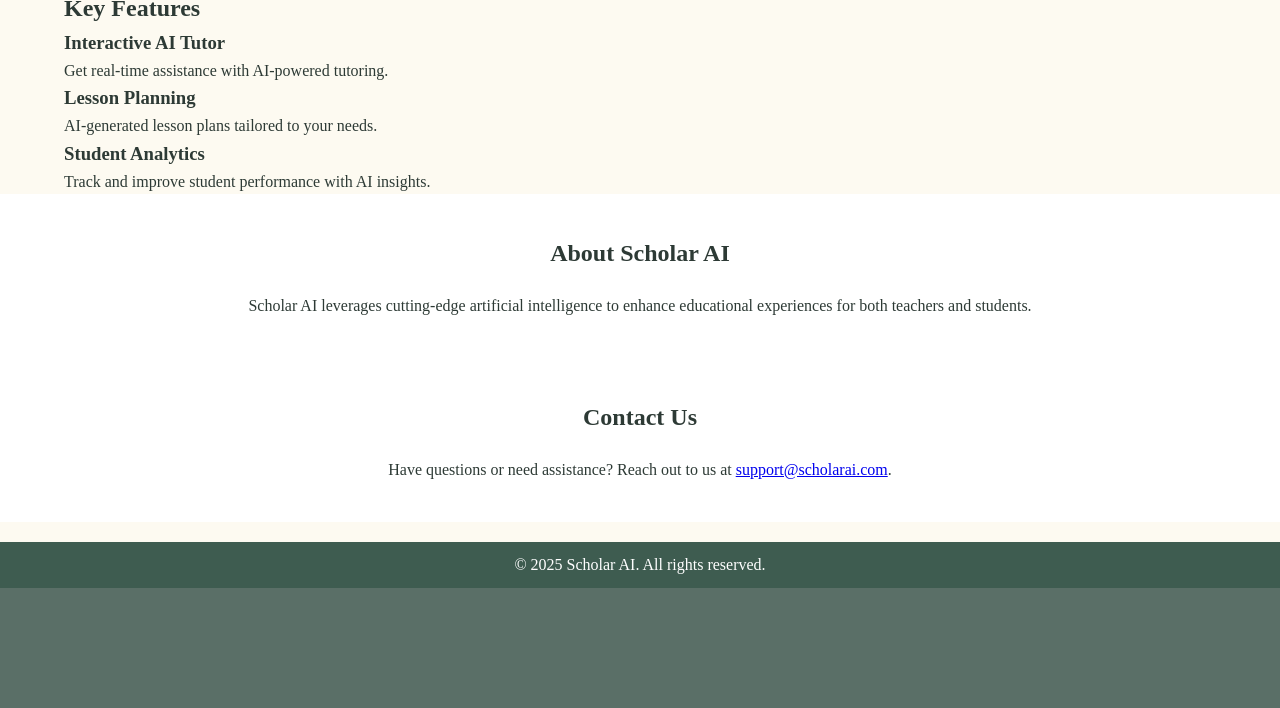
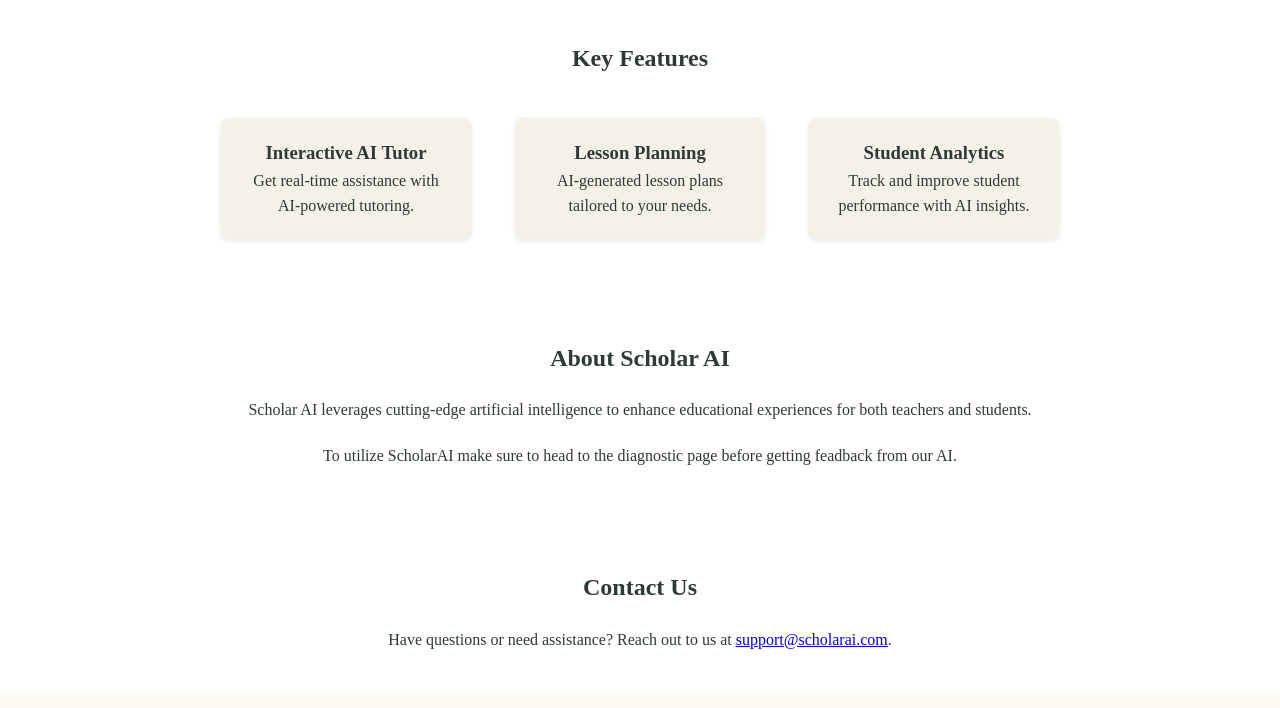
Before and after one commit to veda-rabishanker/ScholarAI, a Flask app: page / in a window 1280 px wide. Shown: the part 502-1210 px from the top of the page. Before the commit the page ends 1090 px from the top, so only its background shows below. Run offline with Flask 3, Linux system fonts and the light colour scheme.

Commit message:
update HTML and create diagnostic test page

```diff
--- a/app.py
+++ b/app.py
@@ -2,27 +2,23 @@
 from flask_session import Session
 import openai
 import os
-
 app = Flask(__name__)
-
 # Session configuration
 app.config["SESSION_PERMANENT"] = False
 app.config["SESSION_TYPE"] = "filesystem"
 Session(app)
-
 openai.api_key = ''
 app.secret_key = 'supersecretkey'
-
-
 # Home route
 @app.route('/')
 def home():
     return render_template('index.html')
-
+@app.route('/diagnostic')
+def diagnostic():
+    return render_template('diagnostic.html')
 @app.route('/chatbot')
 def chatbot_page():
     return render_template('chatbot.html')
-
 @app.route('/chat', methods=['POST'])
 def chat():
     user_message = request.json.get('message', '')
@@ -33,25 +29,18 @@
 
     if user_message:
         session['conversation'].append({"role": "user", "content": user_message})
-
     text_file_path = 'topic_prompts/initial_prompt.txt'
-
     # Ensure the directory exists
     os.makedirs(os.path.dirname(text_file_path), exist_ok=True)
-
     # Ensure the file exists before appending
     if not os.path.exists(text_file_path):
         with open(text_file_path, 'w') as file:
             file.write("Initial prompt for chatbot interaction.\n")
-
     with open(text_file_path, 'a') as file:
         file.write(f"\n\nStudent has chosen the subject: {subject}\n")
-
     with open(text_file_path, 'r') as file:
         initial_prompt = file.read()
-
     messages = [{"role": "system", "content": initial_prompt}] + session['conversation']
-
     try:
         # Make API call to OpenAI using the messages
         response = openai.chat.completions.create(
@@ -60,90 +49,22 @@
         )
         # Extract the content from the response
         gpt_response = response.choices[0].message.content
-
         # Append the GPT response to the conversation history
         session['conversation'].append({
             "role": "assistant",
             "content": gpt_response
         })
-
         # Return a valid JSON response
         return jsonify({'response': gpt_response})
     except Exception as e:
         app.logger.error(f"An error occurred: {e}")
         return jsonify({'error': str(e)}), 500
 
-
-
-'''
-# Chat route - handles the conversation with the LLM
-@app.route('/chat', methods=['POST'])
-def chat():
-    user_message = request.json['message', '']
-    subject = requestion.json['subject', 'General Knowledge']
-    # animal_type = request.json['animalType']
-
-    if 'conversation' not in session:
-        session['conversation'] = []
-    if user_message:
-        # Append the user's message to the conversation
-        session['conversation'].append({"role": "user", "content": user_message})
-
-    # Read the initial prompt from the file
-    text_file_path = 'topic_prompts/initial_prompt.txt'
-    if os.path.exists(text_file_path):
-        with open(text_file_path, 'a') as file:
-            file.write(f"\n\nStudent has chosen the subject: {subject}\n")
-
-    with open(text_file_path, 'r') as file:
-        initial_prompt = file.read()
-
-    # Construct the system message
-    # system_message = f"The user is showing a picture of a {animal_type}. Respond accordingly"
-
-    # The messages structure for the API call
-
-    # messages = [{
-    #     "role": "system",
-    #     "content": initial_prompt
-    # }, {
-    #     "role": "system",
-    #     "content": system_message
-    # }] + session['conversation']
-
-    messages = [{
-        "role": "system",
-        "content": initial_prompt
-    }] + session['conversation']
-
-    try:
-        # Make API call to OpenAI using the messages
-        response = openai.chat.completions.create(model="gpt-3.5-turbo-1106",
-                                                  messages=messages)
-        # Extract the content from the response
-        gpt_response = response.choices[0].message.content
-
-        # Append the GPT response to the conversation history
-        session['conversation'].append({
-            "role": "assistant",
-            "content": gpt_response
-        })
-
-        # Return the GPT response
-        return jsonify({'response': gpt_response})
-    except Exception as e:
-        # Log the error and return a message
-        app.logger.error(f"An error occurred: {e}")
-        return jsonify({'error': str(e)}), 500
-
-'''
 # Clear session route
 @app.route('/clear_session', methods=['GET'])
 def clear_session():
     # Clear the session
     session.clear()
     return jsonify({'status': 'session cleared'})
-
-
 if __name__ == '__main__':
     app.run(host="0.0.0.0", port=8080)
--- a/static/styles.css
+++ b/static/styles.css
@@ -4,69 +4,60 @@
   margin: 0;
   padding: 0;
 }
-
 body {
   font-family: 'Merriweather', serif;
   line-height: 1.6;
   background-color: #fdfaf1;
   color: #2d3a35;
 }
-
 .container {
   width: 90%;
   max-width: 1200px;
   margin: auto;
 }
-
 /* Header Styles */
 header {
   background: #3e5c50;
   color: #ffffff;
-  padding: 20px 0;
+  padding: 25px 0;
 }
-
 header .container {
   display: flex;
   align-items: center;
   justify-content: space-between;
 }
-
 header h1 {
   font-family: 'Playfair Display', serif;
   margin: 0;
 }
-
 nav ul {
   list-style: none;
   display: flex;
 }
-
 nav ul li {
   margin: 0 15px;
 }
-
 nav ul li a {
   color: #ffffff;
   text-decoration: none;
   font-weight: bold;
   transition: color 0.3s;
 }
-
 nav ul li a:hover {
   color: #d4a373;
 }
-
 /* Hero Section */
 .hero {
-  background: url('../static/hero-bg.jpg') no-repeat center center/cover;
+  background: url('https://summer.harvard.edu/wp-content/uploads/sites/7/2022/06/how-to-study-like-a-harvard-student.jpg') no-repeat center center/cover;
+  /* background-size: cover; */
   height: 400px;
   display: flex;
   align-items: center;
   text-align: center;
   color: #ffffff;
   position: relative;
+  background-position:center;
 }
-
 .hero::after {
   content: "";
   position: absolute;
@@ -77,23 +68,19 @@
   background: rgba(62, 92, 80, 0.7);
   z-index: 1;
 }
-
 .hero .container {
   position: relative;
   z-index: 2;
 }
-
 .hero h2 {
   font-size: 2.5rem;
   margin-bottom: 10px;
   font-family: 'Playfair Display', serif;
 }
-
 .hero p {
   font-size: 1.2rem;
   margin-bottom: 20px;
 }
-
 .hero-buttons button {
   background: #d4a373;
   border: none;
@@ -104,23 +91,19 @@
   font-size: 1rem;
   transition: background 0.3s;
 }
-
 .hero-buttons button:hover {
   background: #b8865b;
 }
-
 /* Features Section */
 .features {
   padding: 40px 0;
   background: #ffffff;
   text-align: center;
 }
-
 .features h2 {
   margin-bottom: 20px;
   font-family: 'Playfair Display', serif;
 }
-
 .feature {
   background: #f4f1e8;
   padding: 20px;
@@ -130,19 +113,19 @@
   border-radius: 8px;
   box-shadow: 0 2px 5px rgba(0, 0, 0, 0.1);
 }
-
 /* About & Contact Sections */
 .about, .contact {
   padding: 40px 0;
   background: #fff;
   text-align: center;
 }
-
+.about p{
+  margin-bottom: 20px;
+}
 .about h2, .contact h2 {
   margin-bottom: 20px;
   font-family: 'Playfair Display', serif;
 }
-
 /* Footer */
 footer {
   background: #3e5c50;
@@ -151,7 +134,6 @@
   padding: 10px 0;
   margin-top: 20px;
 }
-
 /* Modal Styles */
 .modal {
   display: none;
@@ -166,7 +148,6 @@
   align-items: center;
   justify-content: center;
 }
-
 .modal-content {
   background: #fff;
   margin: auto;
@@ -177,7 +158,6 @@
   position: relative;
   animation: fadeIn 0.3s;
 }
-
 .close {
   position: absolute;
   right: 15px;
@@ -185,7 +165,6 @@
   font-size: 24px;
   cursor: pointer;
 }
-
 /* Form Styles */
 form input[type="text"],
 form input[type="password"] {
@@ -195,7 +174,6 @@
   border: 1px solid #ddd;
   border-radius: 4px;
 }
-
 form button {
   width: 100%;
   background: #3e5c50;
@@ -206,11 +184,9 @@
   border-radius: 4px;
   transition: background 0.3s;
 }
-
 form button:hover {
   background: #2c3e50;
 }
-
 @keyframes fadeIn {
   from {
     opacity: 0;
@@ -221,22 +197,18 @@
     transform: translateY(0);
   }
 }
-
 /* Responsive Styles */
 @media (max-width: 768px) {
   header .container {
     flex-direction: column;
   }
-
   nav ul {
     flex-direction: column;
     margin-top: 10px;
   }
-
   nav ul li {
     margin: 10px 0;
   }
-
   .feature {
     width: 80%;
     margin: 20px auto;
--- a/templates/index.html
+++ b/templates/index.html
@@ -15,14 +15,12 @@
     <header>
       <h1>Scholar AI</h1>
     </header>
-
     <section class="hero">
       <h2>AI-Powered Learning for Everyone</h2>
       <p>Enhance your teaching and learning experience with Scholar AI.</p>
       <button onclick="showSignIn()">Sign In</button>
       <button onclick="showSignUp()">Sign Up</button>
     </section>
-
 
     <div id="sign-in-modal" class="modal">
       <h2>Sign In</h2>
@@ -36,8 +34,6 @@
       <button onclick="signIn()">Sign In</button>
       <button onclick="toggleSignIn()">Close</button>
     </div>
-
-
     <div id="sign-up-modal" class="modal">
       <h2>Sign Up</h2>
       <input type="text" id="signup-username" placeholder="Username" required />
@@ -50,7 +46,6 @@
       <button onclick="signUp()">Sign Up</button>
       <button onclick="toggleSignUp()">Close</button>
     </div>
-
     <section class="features">
       <h2>Key Features</h2>
       <div class="feature">
@@ -69,7 +64,6 @@
   </body>
 </html>
 -->
-
 <!DOCTYPE html>
 <html lang="en">
 <head>
@@ -86,14 +80,13 @@
       <nav>
         <ul>
           <li><a href="#hero">Home</a></li>
-          <li><a href="#features">Diagnostic Test</a></li>
+          <li><a href="/diagnostic">Diagnostic Test</a></li>
           <!-- New link to switch to the Chatbot page -->
           <li><a href="/chatbot">Chatbot</a></li>
         </ul>
       </nav>
     </div>
   </header>
-
   <section id="hero" class="hero">
     <div class="container">
       <h2>AI-Powered Learning for Everyone</h2>
@@ -104,7 +97,6 @@
       </div>
     </div>
   </section>
-
   <!-- Sign In Modal -->
   <div id="sign-in-modal" class="modal">
     <div class="modal-content">
@@ -117,12 +109,12 @@
       </form>
     </div>
   </div>
-
   <!-- Sign Up Modal -->
   <div id="sign-up-modal" class="modal">
     <div class="modal-content">
       <span class="close" onclick="toggleModal('sign-up-modal')">&times;</span>
       <h2>Sign Up</h2>
+      <!-- this should be commented out -->
       <form id="sign-up-form">
         <input type="text" id="signup-username" placeholder="Username" required />
         <input type="password" id="signup-password" placeholder="Password" required />
@@ -130,32 +122,31 @@
       </form>
     </div>
   </div>
-
-  <section id="dt" class="dt">
+  <section id="features" class="features">
     <div class="container">
       <h2>Key Features</h2>
-      <div class="dt">
+      <div class="feature">
         <h3>Interactive AI Tutor</h3>
         <p>Get real-time assistance with AI-powered tutoring.</p>
       </div>
-      <div class="dt">
+      <div class="feature">
         <h3>Lesson Planning</h3>
         <p>AI-generated lesson plans tailored to your needs.</p>
       </div>
-      <div class="dt">
+      <div class="feature">
         <h3>Student Analytics</h3>
         <p>Track and improve student performance with AI insights.</p>
       </div>
     </div>
   </section>
-
   <section id="about" class="about">
     <div class="container">
       <h2>About Scholar AI</h2>
       <p>Scholar AI leverages cutting-edge artificial intelligence to enhance educational experiences for both teachers and students.</p>
+      <p></p>
+      <p>To utilize ScholarAI make sure to head to the diagnostic page before getting feadback from our AI.</p>
     </div>
   </section>
-
   <section id="contact" class="contact">
     <div class="container">
       <h2>Contact Us</h2>
@@ -165,7 +156,6 @@
       </p>
     </div>
   </section>
-
   <footer>
     <div class="container">
       <p>&copy; 2025 Scholar AI. All rights reserved.</p>
--- a/topic_prompts/initial_prompt.txt
+++ b/topic_prompts/initial_prompt.txt
@@ -95,3 +95,6 @@
 
 
 Student has chosen the subject: General
+
+
+Student has chosen the subject: General
```
Also changed, not shown: templates/chatbot.html (+0 -7 lines), 1 other file.
